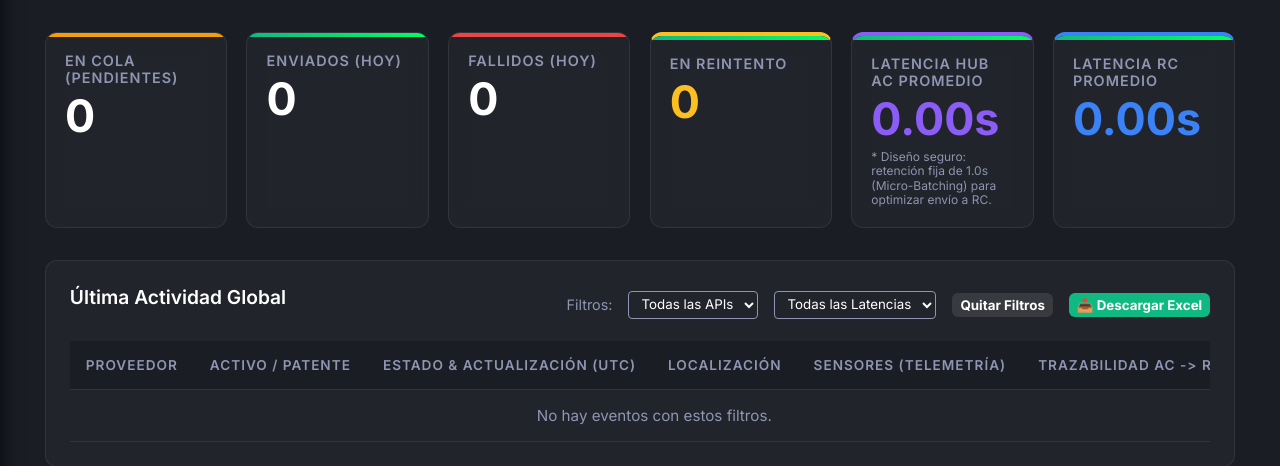
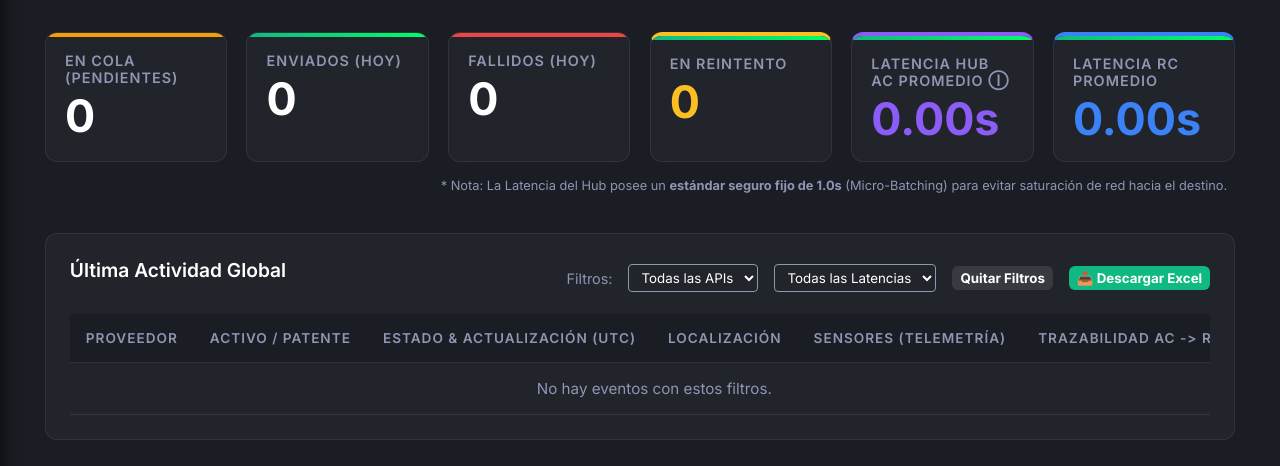
Before and after one commit to Gustavo1986-2015/Centro_de_Comando_APIs, a FastAPI app: page /dashboard in a window 1280 px wide. Shown: the part 68-534 px from the top of the page. Run offline with FastAPI, Linux system fonts and the light colour scheme; data that the repository does not hold is empty.

Commit message:
fix(ui): restaurar dimension de grid moviendo explicacion de latencia

```diff
--- a/app/templates/index.html
+++ b/app/templates/index.html
@@ -417,16 +417,16 @@
                 <div class="card-value" id="val-retries" style="color: var(--color-yellow);">0</div>
             </div>
             <div class="card" style="border-top: 4px solid #8b5cf6;" title="Tiempo promedio de espera en el Hub. Por estándar empresarial y seguridad, el código implementa 1.0s de ventana fija (Micro-Batching) para agrupar ráfagas y proteger el endpoint de Recurso Confiable.">
-                <div class="card-title">Latencia Hub AC Promedio</div>
+                <div class="card-title">Latencia Hub AC Promedio <span style="cursor:help" title="Fijo en 1.0s por Micro-Batching (Seguridad)">ⓘ</span></div>
                 <div class="card-value" id="val-latency" style="color: #8b5cf6;">0.00s</div>
-                <div style="font-size: 0.75rem; color: var(--color-gray); margin-top: 0.5rem; line-height: 1.2;">
-                    * Diseño seguro: retención fija de 1.0s (Micro-Batching) para optimizar envío a RC.
-                </div>
             </div>
             <div class="card" style="border-top: 4px solid #3b82f6;" title="Tiempo de respuesta SOAP promedio de Recurso Confiable desde que hacemos el envío hasta obtener el ID de Job (segundos)">
                 <div class="card-title">Latencia RC Promedio</div>
                 <div class="card-value" id="val-rc-latency" style="color: #3b82f6;">0.00s</div>
             </div>
+        </div>
+        <div style="font-size: 0.8rem; color: var(--color-gray); text-align: right; padding-right: 0.5rem; margin-top: -1rem; margin-bottom: 0.5rem;">
+            * Nota: La Latencia del Hub posee un <strong>estándar seguro fijo de 1.0s</strong> (Micro-Batching) para evitar saturación de red hacia el destino.
         </div>
 
         <div class="recent-section">
```
